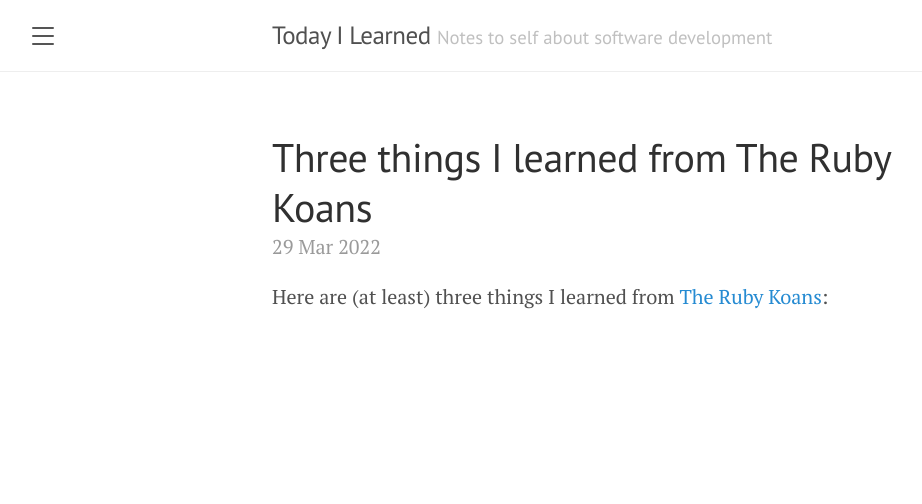
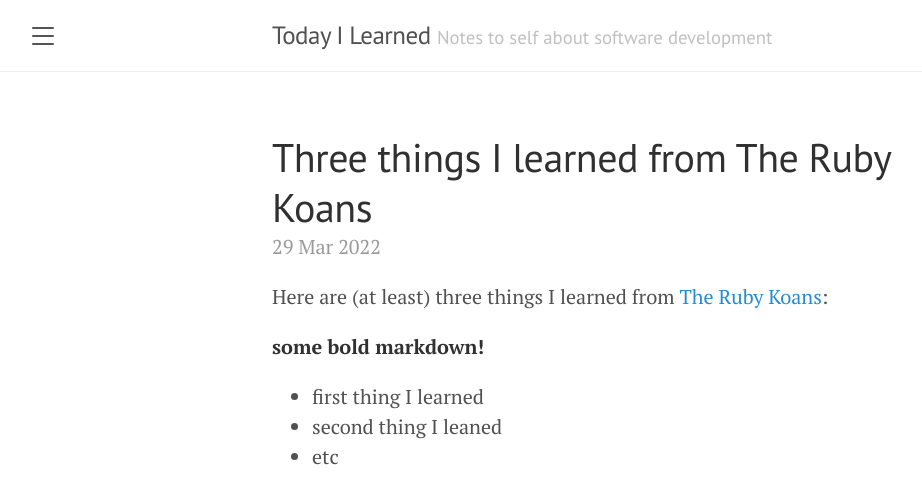
Before and after one commit to MosheKP2022/my_blog, a Jekyll site: the page built from _posts/2022-03-29-three-things-i-learned-from-the-ruby-koans.md, in a window 1280 px wide. Shown: the top 504 px of the page, without its empty margins (8-930 px from the left). Built offline with Jekyll 4.4.1, drawn with Linux system fonts in a browser that asks for light colours.

Commit message:
Update 2022-03-29-three-things-i-learned-from-the-ruby-koans.md

```diff
--- a/_posts/2022-03-29-three-things-i-learned-from-the-ruby-koans.md
+++ b/_posts/2022-03-29-three-things-i-learned-from-the-ruby-koans.md
@@ -4,3 +4,9 @@ title: Three things I learned from The Ruby Koans
 ---
 
 Here are (at least) three things I learned from [The Ruby Koans](http://rubykoans.com/):
+
+**some bold markdown!**
+
+- first thing I learned
+- second thing I leaned
+- etc
```
